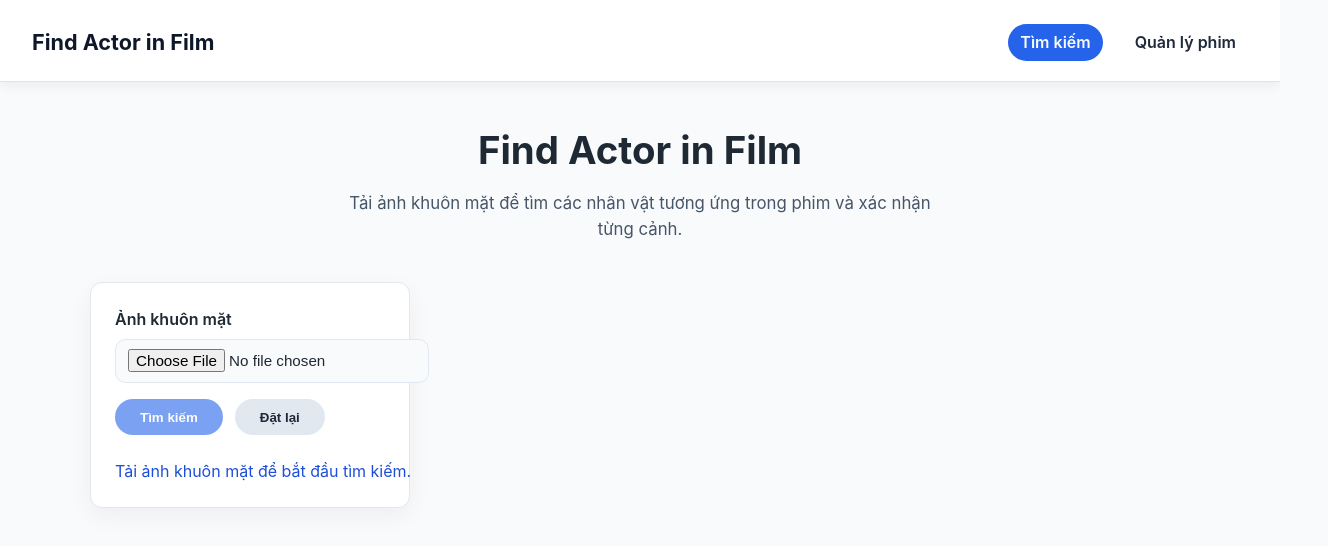
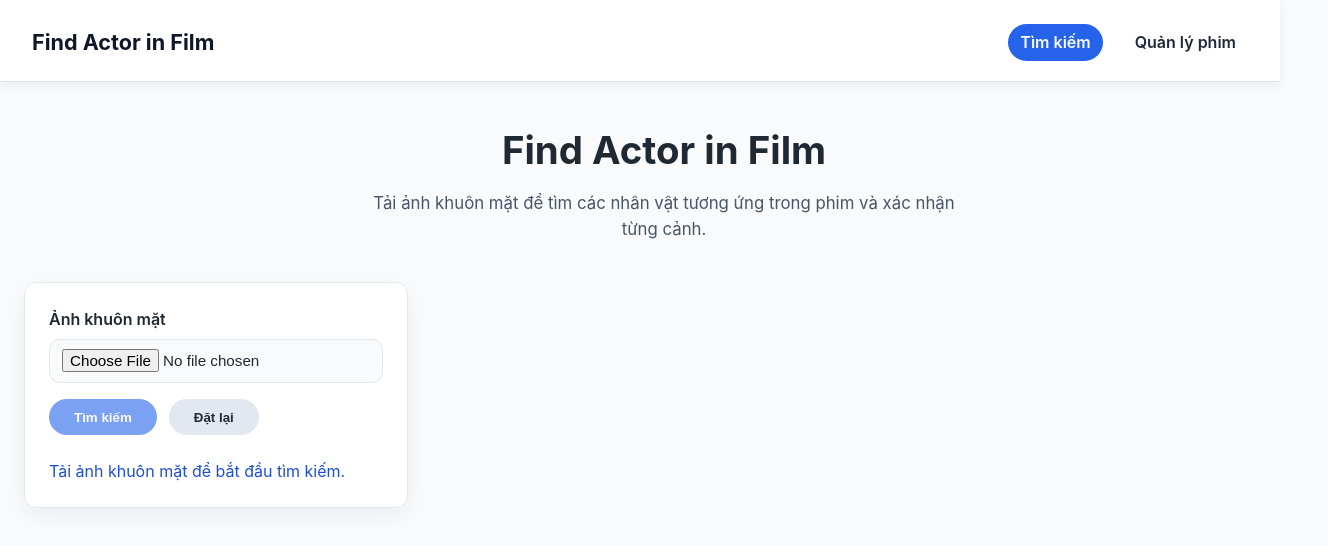
Before and after one commit to hongphuoc6104/Find_Actor_In_Film, a Vue app in the folder frontend/: page /search in a window 1280 px wide. Shown: the top 546 px of the page, 1328 px wide, since content can reach past the window. Built offline with nearby package versions, Linux system fonts and the light colour scheme.

Commit message:
update front end

```diff
--- a/frontend/src/App.vue
+++ b/frontend/src/App.vue
@@ -150,7 +150,7 @@ const activeComponent = computed(() => ROUTES[currentPath.value] ?? ROUTES[DEFAU
 .app-shell__main {
   flex: 1;
   padding: 2.5rem 1.5rem 3rem;
-  max-width: 1100px;
+  max-width: min(1400px, 100%);
   margin: 0 auto;
   width: 100%;
   display: block;
--- a/frontend/src/components/FaceSearch.vue
+++ b/frontend/src/components/FaceSearch.vue
@@ -472,13 +472,13 @@ onBeforeUnmount(() => {
   --surface-radius: 0.75rem;
   --surface-shadow: 0 8px 24px rgba(15, 23, 42, 0.05);
   display: grid;
-  gap: 2rem;
+  gap: clamp(1.5rem, 3vw, 2.5rem);
 }
 
 .face-search__layout {
   display: grid;
-  grid-template-columns: minmax(260px, 320px) 1fr;
-  gap: 2rem;
+  grid-template-columns: minmax(260px, clamp(320px, 30vw, 420px)) minmax(0, 1fr);
+  gap: clamp(1.5rem, 3vw, 2.75rem);
   align-items: start;
 }
 
@@ -632,13 +632,13 @@ button.secondary {
 
 .face-search__workspace {
   display: grid;
-  gap: 1.5rem;
+  gap: clamp(1.25rem, 2.5vw, 1.75rem);
 }
 
 .face-search__results {
   display: grid;
-  grid-template-columns: minmax(230px, 280px) 1fr;
-  gap: 1.5rem;
+  grid-template-columns: minmax(240px, clamp(300px, 28vw, 380px)) minmax(0, 1fr);
+  gap: clamp(1.25rem, 2.5vw, 2rem);
   align-items: start;
 }
 
@@ -956,7 +956,8 @@ face-search__actions {
 
 @media (max-width: 1024px) {
   .face-search__layout {
-    grid-template-columns: minmax(240px, 1fr) 1.5fr;
+    grid-template-columns: minmax(240px, clamp(280px, 40vw, 340px)) minmax(0, 1fr);
+    gap: clamp(1.25rem, 3vw, 2rem);
   }
 }
 
```
